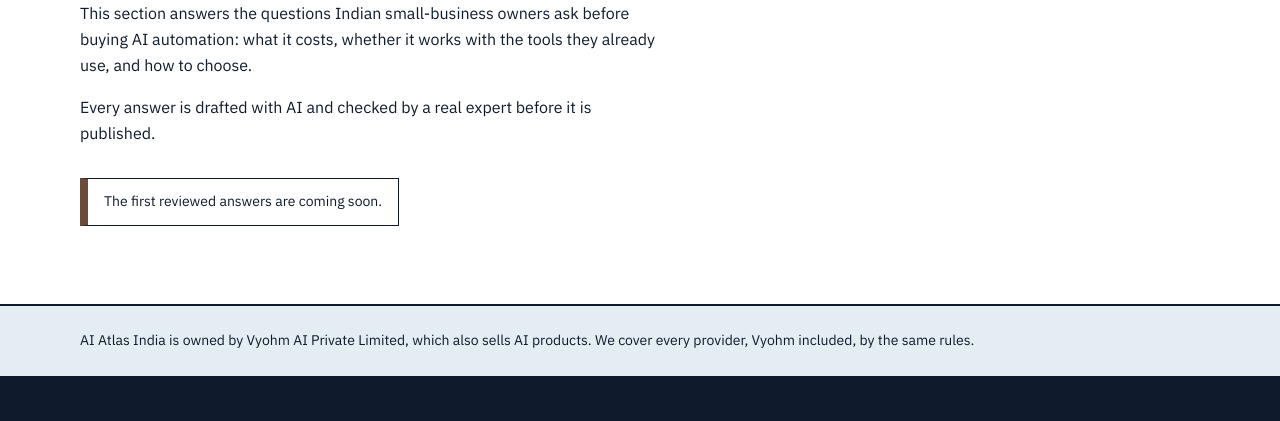
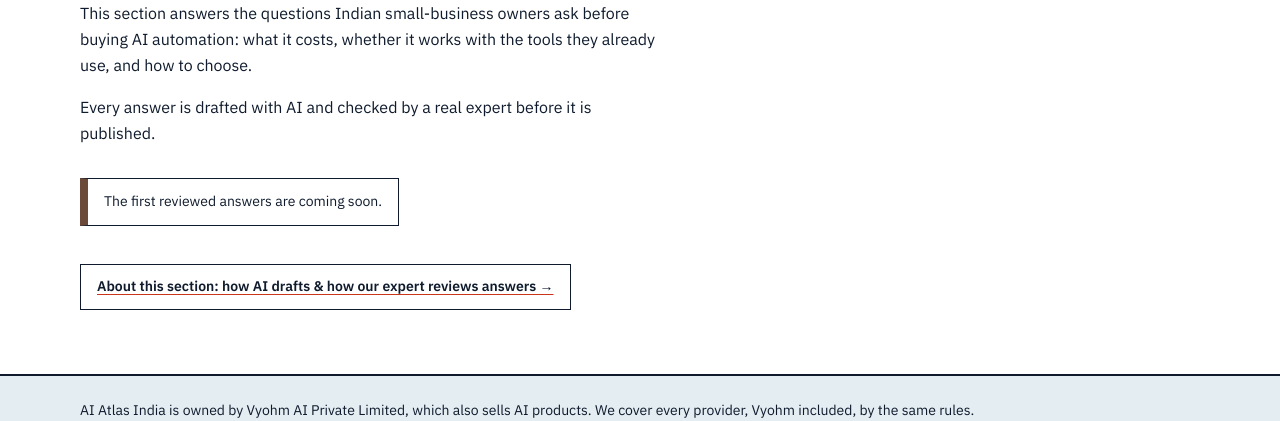
Before and after one commit to abhiBanerjee25/automation-atlas, a plain HTML site: page index.html in a window 1280 px wide. Shown: the part 378-799 px from the top of the page. Drawn offline with nearby package versions, Linux system fonts and the light colour scheme.

Commit message:
Implement actions section with about link
Added a section for hero actions with a link to the about page, enhancing user navigation.

```diff
--- a/index.html
+++ b/index.html
@@ -24,6 +24,22 @@
   h1 { font: var(--atlas-h2); margin: 0 0 var(--atlas-space-5); max-width: 18ch; }
   .hero p.lead { max-width: 60ch; margin: 0 0 var(--atlas-space-4); }
   .notice { display: inline-block; border: var(--atlas-border); border-left: 8px solid var(--atlas-section); padding: var(--atlas-space-3) var(--atlas-space-4); margin-top: var(--atlas-space-4); font: var(--atlas-small); }
+  .hero-actions { margin-top: var(--atlas-space-5); }
+  .about-link {
+    display: inline-flex;
+    align-items: center;
+    min-height: var(--atlas-tap);
+    padding: 0 var(--atlas-space-4);
+    border: var(--atlas-border);
+    background: var(--atlas-paper);
+    color: var(--atlas-ink);
+    font: var(--atlas-small);
+    font-weight: 600;
+    text-decoration: underline;
+    text-decoration-color: var(--atlas-route);
+    text-underline-offset: 3px;
+  }
+  .about-link:hover { background: var(--atlas-signal); color: var(--atlas-ink); }
   .ownership { background: var(--atlas-sea); border-top: var(--atlas-band-rule); }
   .ownership p { max-width: var(--atlas-content); margin: 0 auto; padding: var(--atlas-space-5) var(--atlas-gutter); font: var(--atlas-small); }
 </style>
@@ -189,6 +205,9 @@
     <p class="lead">This section answers the questions Indian small-business owners ask before buying AI automation: what it costs, whether it works with the tools they already use, and how to choose.</p>
     <p class="lead">Every answer is drafted with AI and checked by a real expert before it is published.</p>
     <p class="notice">The first reviewed answers are coming soon.</p>
+    <div class="hero-actions">
+      <a class="about-link" href="/about.html">About this section: how AI drafts &amp; how our expert reviews answers &rarr;</a>
+    </div>
   </section>
 </main>
 <div class="ownership"><p>AI Atlas India is owned by Vyohm AI Private Limited, which also sells AI products. We cover every provider, Vyohm included, by the same rules.</p></div>
```
